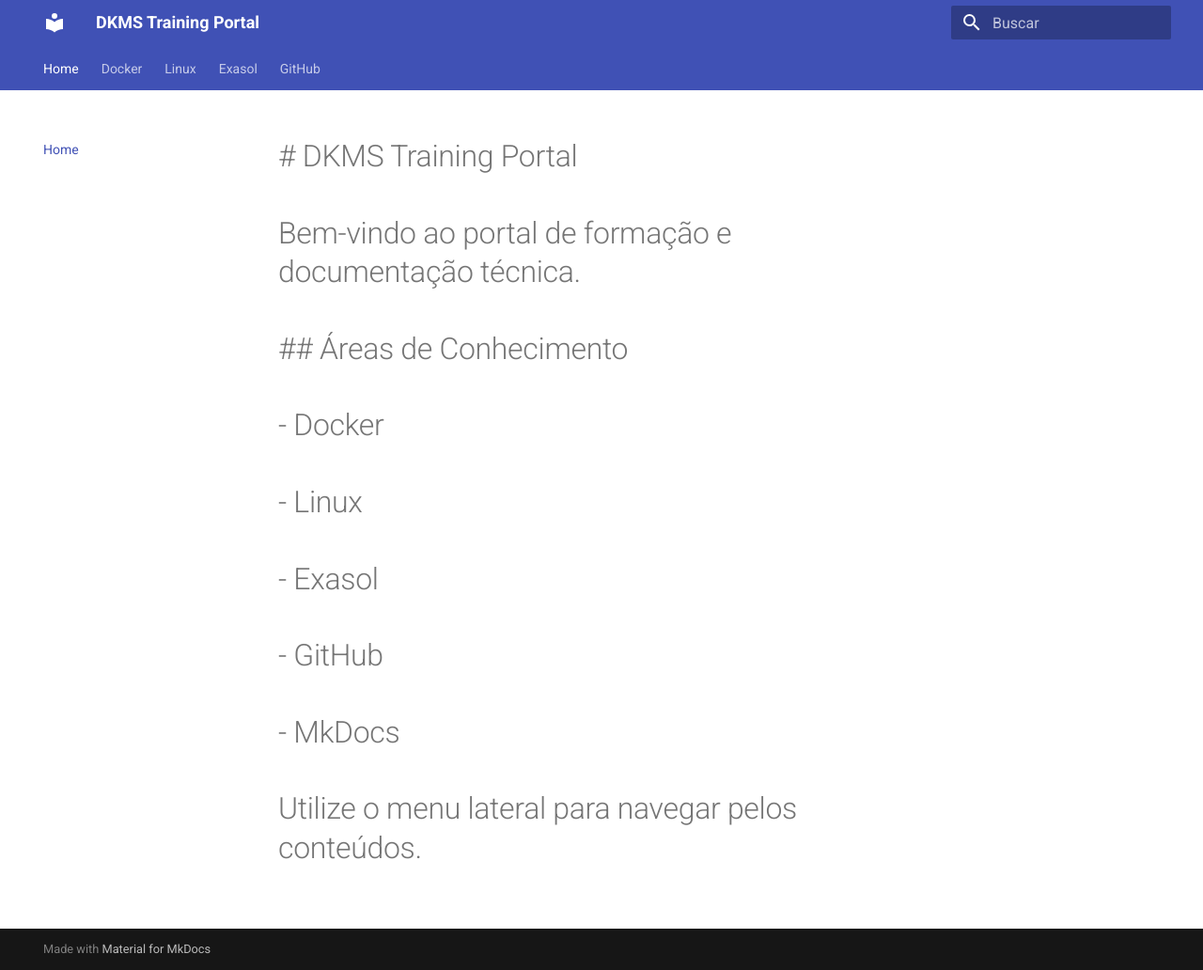
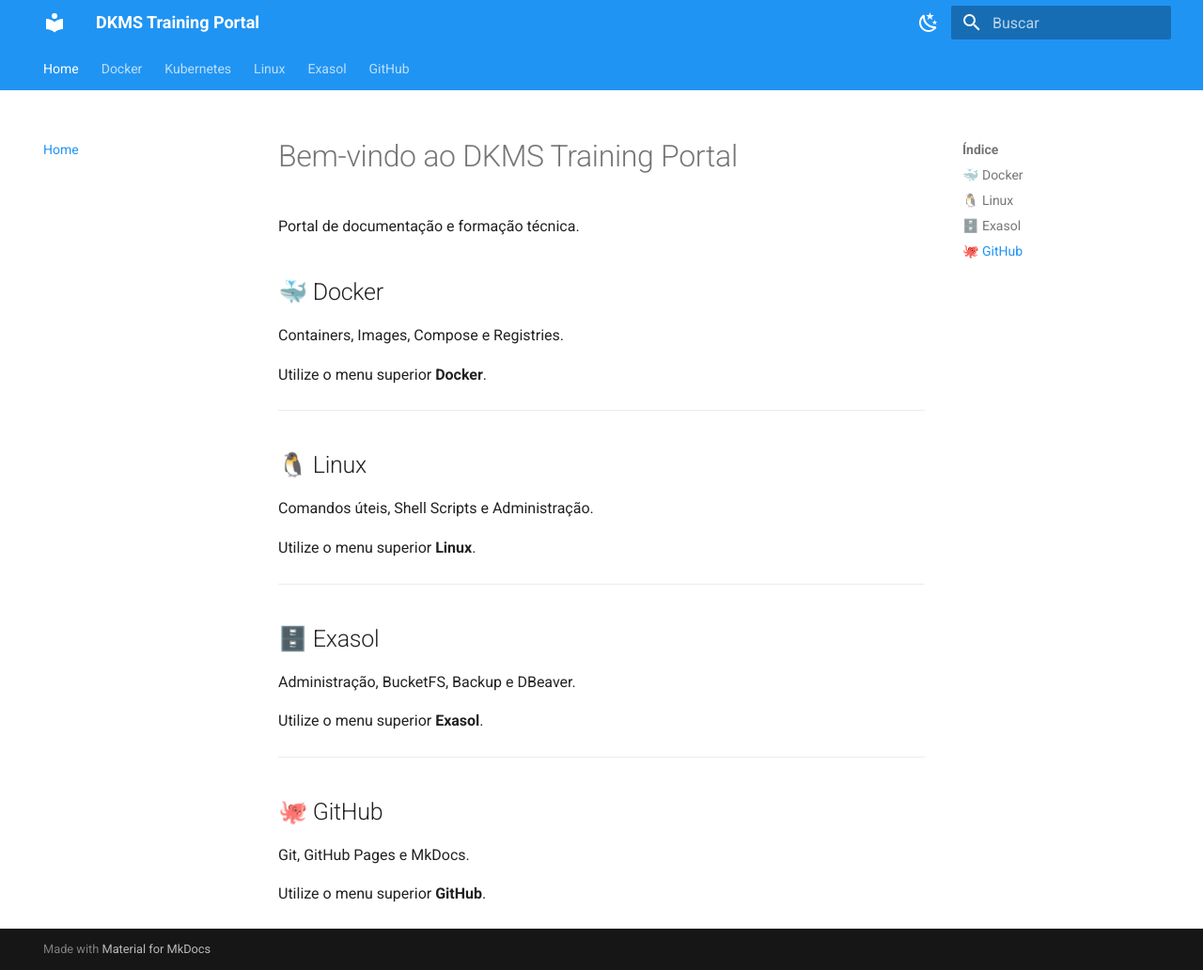
Before and after one commit to josemendes63/dkms-training, an MkDocs documentation site: the page built from docs/index.md, in a window 1280 px wide and 1032 px high. Shown: the whole window at 94% size. Built offline with MkDocs 1.6.1 and Material for MkDocs 9.7.7, drawn with Linux system fonts in a browser that asks for light colours.

Commit message:
Adicionada secção Kubernetes

```diff
--- a/docs/index.md
+++ b/docs/index.md
@@ -1,25 +1,33 @@
-# \# DKMS Training Portal
+# Bem-vindo ao DKMS Training Portal
 
-#
+Portal de documentação e formação técnica.
 
-# Bem-vindo ao portal de formação e documentação técnica.
+## 🐳 Docker
 
-#
+Containers, Images, Compose e Registries.
 
-# \## Áreas de Conhecimento
+Utilize o menu superior **Docker**.
 
-#
+---
 
-# \- Docker
+## 🐧 Linux
 
-# \- Linux
+Comandos úteis, Shell Scripts e Administração.
 
-# \- Exasol
+Utilize o menu superior **Linux**.
 
-# \- GitHub
+---
 
-# \- MkDocs
+## 🗄️ Exasol
 
-#
+Administração, BucketFS, Backup e DBeaver.
 
-# Utilize o menu lateral para navegar pelos conteúdos.
+Utilize o menu superior **Exasol**.
+
+---
+
+## 🐙 GitHub
+
+Git, GitHub Pages e MkDocs.
+
+Utilize o menu superior **GitHub**.
--- a/mkdocs.yml
+++ b/mkdocs.yml
@@ -10,9 +10,36 @@
     - navigation.tabs
     - navigation.sections
     - navigation.expand
+    - navigation.top
+    - toc.follow
+    - content.code.copy
     - search.highlight
     - search.suggest
-    - content.code.copy
+
+  palette:
+    - scheme: default
+      primary: blue
+      accent: blue
+      toggle:
+        icon: material/weather-night
+        name: Modo escuro
+
+    - scheme: slate
+      primary: blue
+      accent: blue
+      toggle:
+        icon: material/weather-sunny
+        name: Modo claro
+
+  icon:
+    repo: fontawesome/brands/github
+
+markdown_extensions:
+  - admonition
+  - attr_list
+  - md_in_html
+  - pymdownx.details
+  - pymdownx.superfences
 
 nav:
   - Home: index.md
@@ -23,6 +50,17 @@
       - Images: docker/images.md
       - Compose: docker/compose.md
       - Registries: docker/registries.md
+
+  - Kubernetes:
+      - Visão Geral: kubernetes/index.md
+      - Pods: kubernetes/pods.md
+      - Namespaces: kubernetes/namespaces.md
+      - Deployments: kubernetes/deployments.md
+      - Services: kubernetes/services.md
+      - Volumes: kubernetes/volumes.md
+      - ConfigMaps: kubernetes/configmaps.md
+      - Secrets: kubernetes/secrets.md
+      - Ingress: kubernetes/ingress.md
 
   - Linux:
       - Visão Geral: linux/index.md
```
Also changed, not shown: docs/kubernetes/index.md (added, +14 -0 lines), docs/kubernetes/pods.md (added, +8 -0 lines), docs/kubernetes/configmaps.md (added), docs/kubernetes/deployments.md (added), docs/kubernetes/ingress.md (added), docs/kubernetes/namespaces.md (added), docs/kubernetes/secrets.md (added), docs/kubernetes/services.md (added), docs/kubernetes/volumes.md (added).
